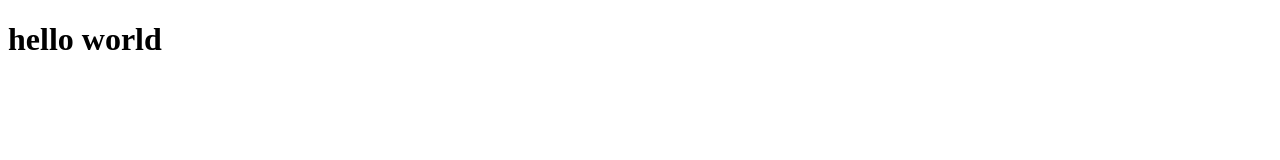
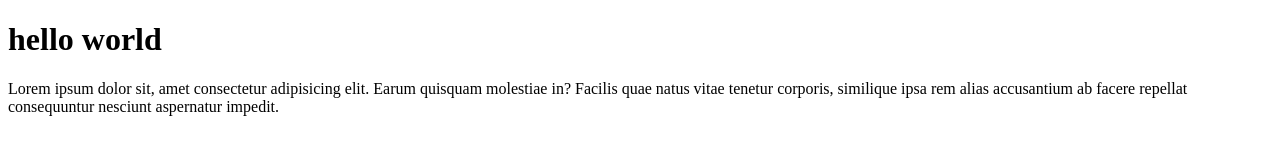
Before and after one commit to panduprio26/pandu-git-test, a plain HTML site: page index.html in a window 1280 px wide. Drawn offline with Linux system fonts and the light colour scheme.

Commit message:
mengubah file index.html

```diff
--- a/index.html
+++ b/index.html
@@ -7,5 +7,6 @@
 </head>
 <body>
     <h1>hello world</h1>
+    <p>Lorem ipsum dolor sit, amet consectetur adipisicing elit. Earum quisquam molestiae in? Facilis quae natus vitae tenetur corporis, similique ipsa rem alias accusantium ab facere repellat consequuntur nesciunt aspernatur impedit.</p>
 </body>
 </html>
```
